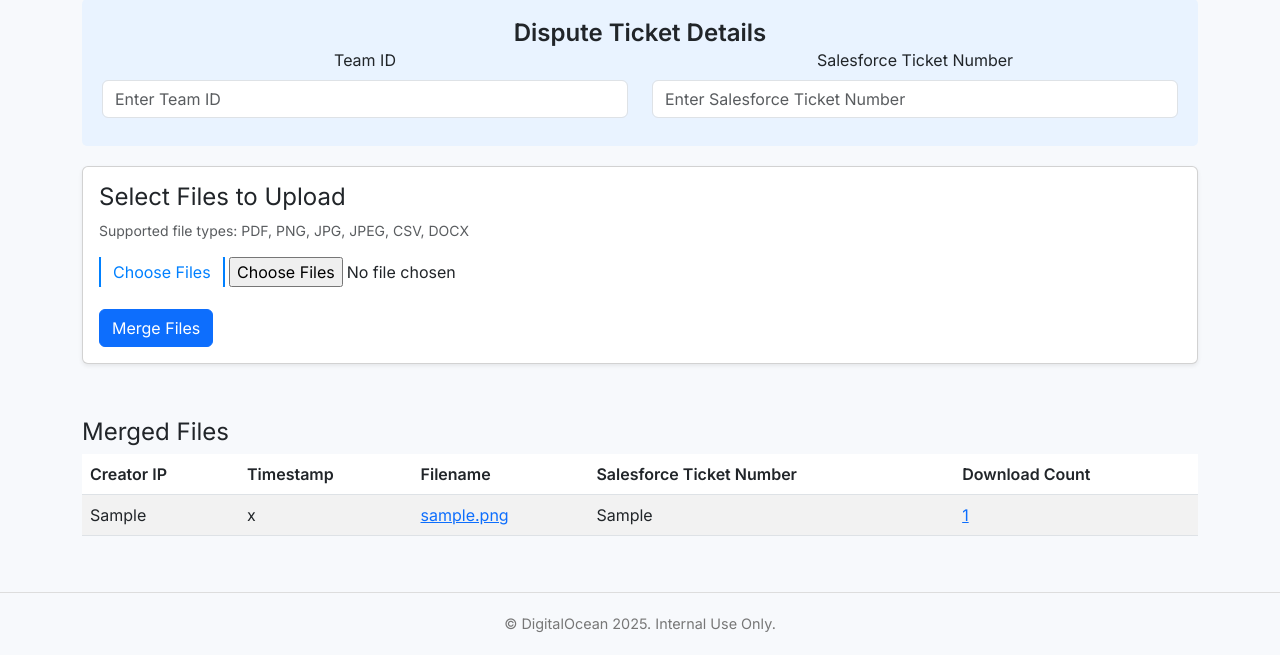
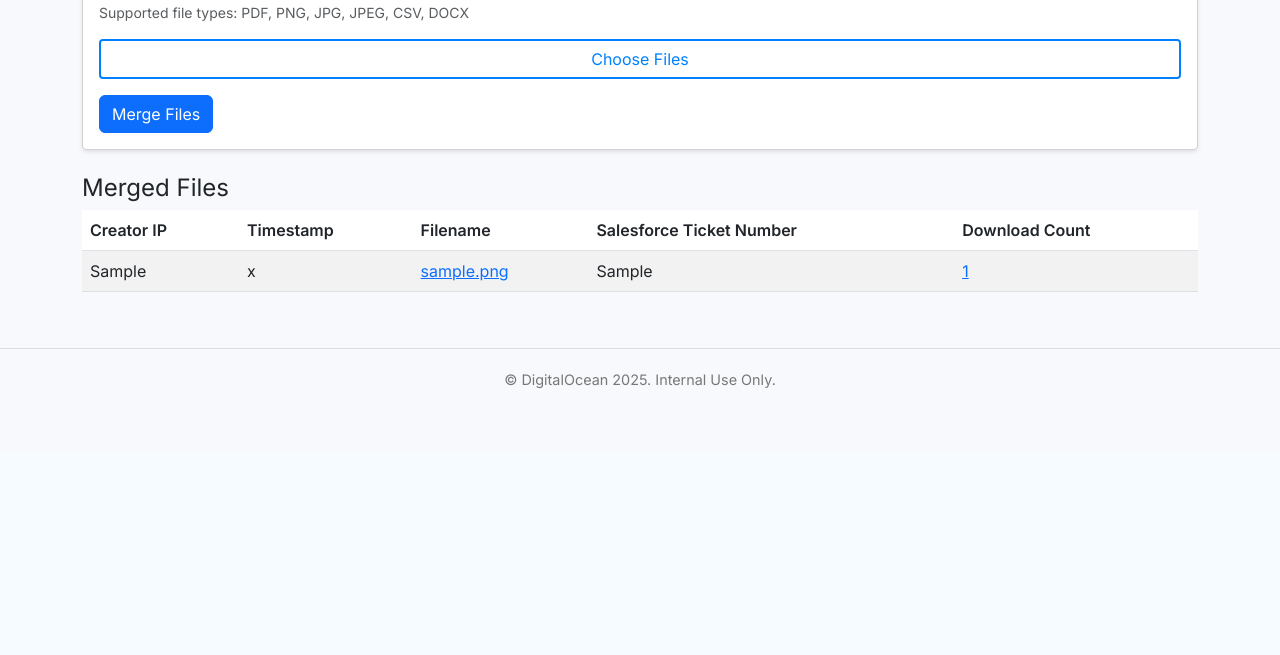
Before and after one commit to reeseconor/secure-doc-merger, a Flask app: page / in a window 1280 px wide. Shown: the part 347-1002 px from the top of the page. After the commit the page ends 736 px from the top, so only its background shows below. Run offline with Flask 2, Linux system fonts and the light colour scheme; the visitor is signed in with stand-in values (Sample User, id 1); tables that the repository leaves empty hold one stand-in row (values such as "Sample post"); data that the repository does not hold is empty; parts of the project's set-up code (start-up, migrations or seed data) failed here and were passed over; some libraries are stand-ins or nearby versions.

Commit message:
Update index.html

```diff
--- a/templates/index.html
+++ b/templates/index.html
@@ -14,63 +14,66 @@
       background-color: #f7f9fc;
       font-family: 'Inter', sans-serif;
     }
+    /* Navbar */
     .navbar {
       background-color: #0080ff;
     }
     .navbar-brand, .nav-link, .navbar-text {
       color: #fff !important;
     }
-    .header-section {
+    /* Unified card style */
+    .card {
+      border-radius: 5px;
+      margin-top: 20px;
+      box-shadow: 0 2px 4px rgba(0,0,0,0.1);
+    }
+    /* Dispute Ticket Details Card */
+    .header-card {
       background-color: #e9f3ff;
       padding: 20px;
-      margin-top: 20px;
-      border-radius: 5px;
       text-align: center;
     }
-    .header-section img {
-      height: 40px;
-      margin-right: 10px;
-      vertical-align: middle;
-    }
-    .header-section h4 {
-      display: inline;
+    .header-card h4 {
+      margin-bottom: 0.5rem;
       font-weight: 600;
     }
-    .subheader {
+    .header-card .subheader {
       font-size: 0.9rem;
       color: #555;
     }
-    .upload-section {
-      margin-top: 20px;
-    }
+    /* Custom file input styling */
     .custom-file-input-wrapper {
       position: relative;
-      overflow: hidden;
       display: inline-block;
+      width: 100%;
     }
     .custom-file-input {
+      display: inline-block;
       border: 2px solid #0080ff;
       color: #0080ff;
       padding: 6px 12px;
       border-radius: 4px;
       cursor: pointer;
       background-color: #fff;
+      text-align: center;
+      width: 100%;
     }
     .custom-file-input:hover {
       background-color: #e9f3ff;
     }
-    .custom-file-input input[type="file"] {
+    .custom-file-input-wrapper input[type="file"] {
       position: absolute;
       left: 0;
       top: 0;
       opacity: 0;
+      width: 100%;
+      height: 100%;
       cursor: pointer;
-      height: 100%;
-      width: 100%;
+      -webkit-appearance: none;
+         -moz-appearance: none;
+              appearance: none;
     }
-    .table-responsive {
-      margin-top: 30px;
-    }
+    /* Footer styling */
     footer {
       margin-top: 40px;
       padding: 20px 0;
@@ -79,6 +82,18 @@
       color: #777;
       border-top: 1px solid #ddd;
     }
+    .spinner-overlay {
+      position: fixed;
+      top: 0;
+      left: 0;
+      width: 100%;
+      height: 100%;
+      background-color: rgba(255,255,255,0.7);
+      display: none;
+      align-items: center;
+      justify-content: center;
+      z-index: 1050;
+    }
   </style>
 </head>
 <body>
@@ -86,7 +101,7 @@
   <nav class="navbar navbar-expand-lg" role="navigation">
     <div class="container">
       <a class="navbar-brand" href="#">
-        <img src="https://www.digitalocean.com/_next/static/media/do-logo-blue.9d0d3f51.svg" alt="DigitalOcean Logo">
+        <img src="https://upload.wikimedia.org/wikipedia/commons/thumb/3/3c/DigitalOcean_logo.svg/2560px-DigitalOcean_logo.svg.png" alt="DigitalOcean Logo" style="height:40px; margin-right:10px; vertical-align:middle;">
         Evidence PDF Maker
       </a>
       <span class="navbar-text">Internal Use Only</span>
@@ -101,30 +116,30 @@
   </nav>
 
   <div class="container">
-    <!-- Header: Dispute Ticket Details -->
-    <div class="header-section">
-      <h4>Dispute Ticket Details</h4>
-      <form id="ticket-details-form" aria-label="Dispute ticket details">
+    <!-- Dispute Ticket Details Card -->
+    <div class="card header-card">
+      <div class="card-body">
+        <h4>Dispute Ticket Details <span class="text-danger">*</span></h4>
         <div class="row">
           <div class="col-md-6 mb-2">
-            <label for="team_id" class="form-label">Team ID</label>
+            <label for="team_id" class="form-label">Team ID <span class="text-danger">*</span></label>
             <input type="text" name="team_id" id="team_id" class="form-control" placeholder="Enter Team ID" required pattern="\d{1,10}" maxlength="10" aria-required="true">
           </div>
           <div class="col-md-6 mb-2">
-            <label for="salesforce_ticket" class="form-label">Salesforce Ticket Number</label>
+            <label for="salesforce_ticket" class="form-label">Salesforce Ticket Number <span class="text-danger">*</span></label>
             <input type="text" name="salesforce_ticket" id="salesforce_ticket" class="form-control" placeholder="Enter Salesforce Ticket Number" required pattern="\d{1,10}" maxlength="10" aria-required="true">
           </div>
         </div>
-      </form>
+      </div>
     </div>
 
-    <!-- File Upload Section -->
-    <div class="card shadow-sm upload-section">
+    <!-- File Upload Card -->
+    <div class="card">
       <div class="card-body">
         <h4 class="card-title">Select Files to Upload</h4>
         <p class="small text-muted">Supported file types: PDF, PNG, JPG, JPEG, CSV, DOCX</p>
         <form method="POST" enctype="multipart/form-data" id="upload-form" aria-label="File upload form">
-          <!-- Include the dispute ticket details again as hidden fields -->
+          <!-- Hidden fields to pass dispute ticket details -->
           <input type="hidden" name="team_id" id="hidden_team_id" value="">
           <input type="hidden" name="salesforce_ticket" id="hidden_salesforce_ticket" value="">
           <div class="mb-3">
@@ -251,10 +266,17 @@
 
   <!-- JavaScript to transfer header values into hidden fields -->
   <script>
-    // When dispute details change, update the hidden fields for the upload form.
-    document.getElementById('ticket-details-form').addEventListener('change', function() {
+    // Update hidden fields when dispute details change
+    document.getElementById('ticket-details-form')?.addEventListener('change', function() {
       document.getElementById('hidden_team_id').value = document.getElementById('team_id').value;
       document.getElementById('hidden_salesforce_ticket').value = document.getElementById('salesforce_ticket').value;
+    });
+    // Also update hidden fields when focus leaves each input
+    document.getElementById('team_id').addEventListener('blur', function() {
+      document.getElementById('hidden_team_id').value = this.value;
+    });
+    document.getElementById('salesforce_ticket').addEventListener('blur', function() {
+      document.getElementById('hidden_salesforce_ticket').value = this.value;
     });
     // Spinner overlay on form submission
     document.getElementById('upload-form').addEventListener('submit', function() {
@@ -264,7 +286,7 @@
   <!-- Bootstrap JS Bundle -->
   <script src="https://cdn.jsdelivr.net/npm/bootstrap@5.3.0/dist/js/bootstrap.bundle.min.js"></script>
   <!-- Spinner Overlay -->
-  <div id="spinner-overlay" role="alert" aria-live="assertive" style="display:none; position: fixed; top:0; left:0; width:100%; height:100%; background-color: rgba(255,255,255,0.7); align-items: center; justify-content: center; z-index: 1050;">
+  <div id="spinner-overlay" class="spinner-overlay" role="alert" aria-live="assertive">
     <div class="spinner-border text-primary" role="status" aria-hidden="true"></div>
     <span class="visually-hidden">Processing...</span>
   </div>
```
